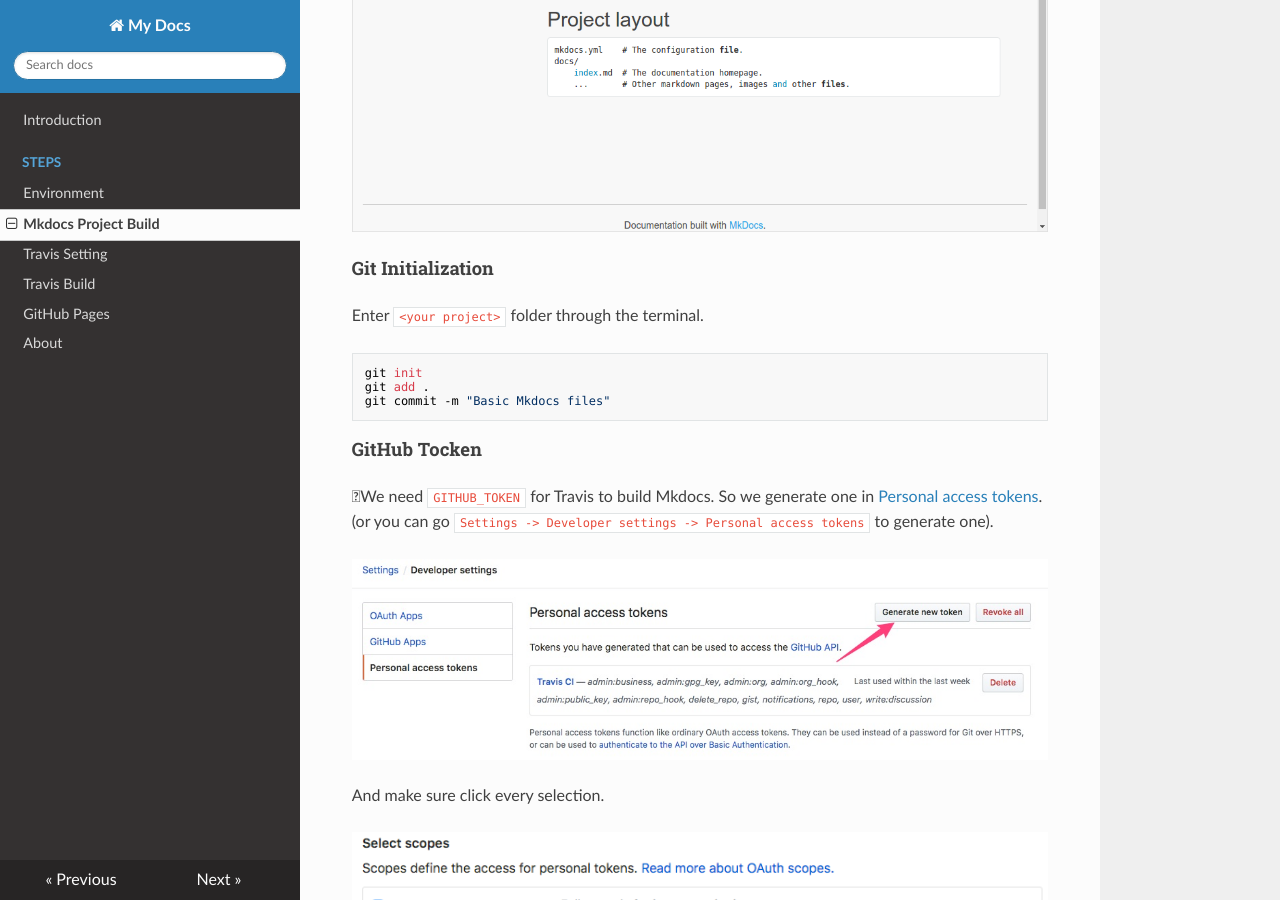
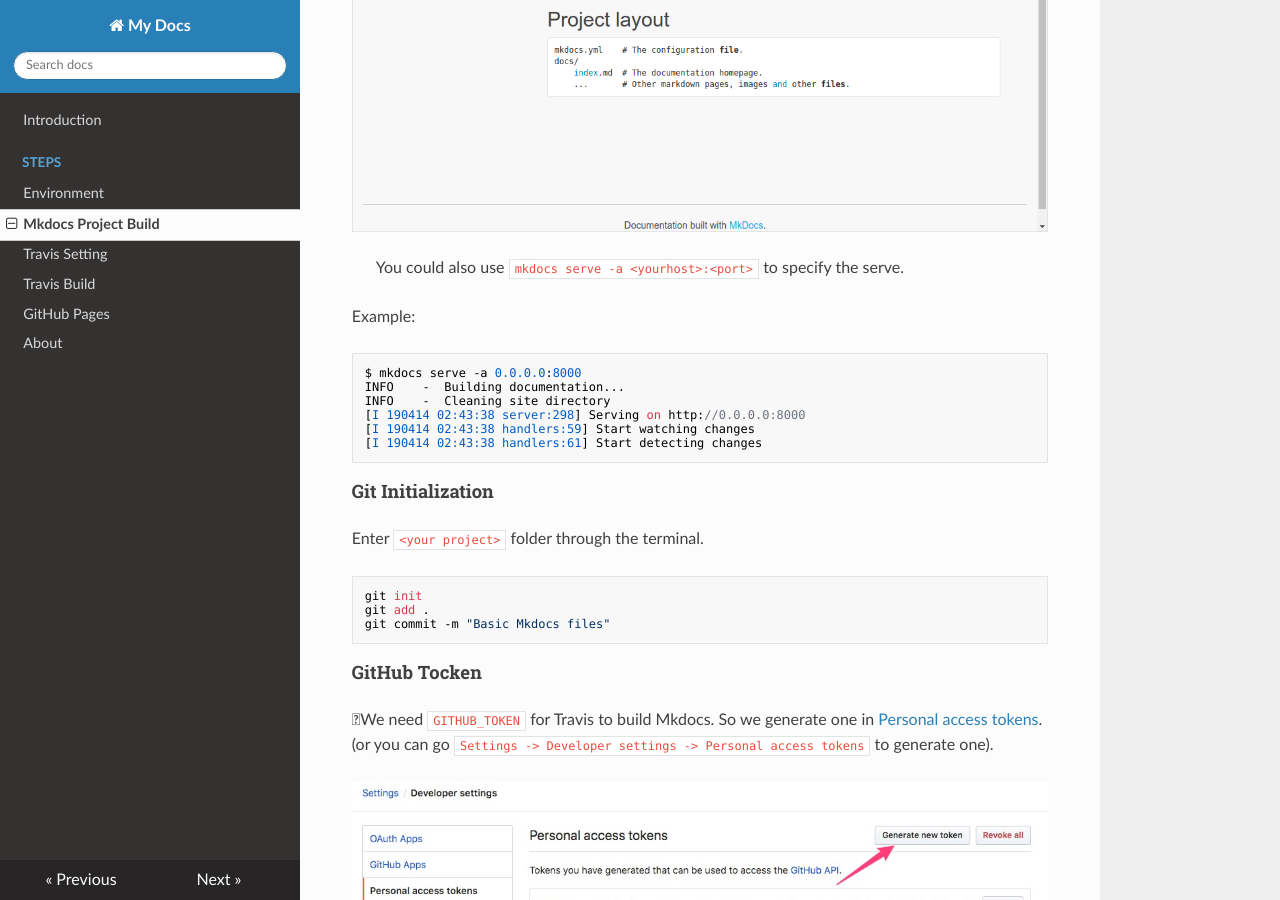
Before and after one commit to SilvesterHsu/Mkdocs, an MkDocs documentation site: the page built from docs/Git-Build.md, in a window 1280 px wide and 900 px high, scrolled down 1145 px. Built offline with MkDocs 1.6.1, drawn with Linux system fonts in a browser that asks for light colours; nearby versions of some CDN libraries.

Commit message:
Add specify serve and port

````diff
--- a/docs/Git-Build.md
+++ b/docs/Git-Build.md
@@ -28,6 +28,18 @@ INFO    -  Cleaning site directory
 Open up `http://127.0.0.1:8000/` in your browser, and you'll see the default home page being displayed:
 ![Git-Build-04](img/Git-Build-04.png)
 
+> You could also use `mkdocs serve -a <yourhost>:<port>` to specify the serve.
+
+Example:
+```
+$ mkdocs serve -a 0.0.0.0:8000
+INFO    -  Building documentation...
+INFO    -  Cleaning site directory
+[I 190414 02:43:38 server:298] Serving on http://0.0.0.0:8000
+[I 190414 02:43:38 handlers:59] Start watching changes
+[I 190414 02:43:38 handlers:61] Start detecting changes
+```
+
 ## Git Initialization
 Enter `<your project>` folder through the terminal.
 ```
````
